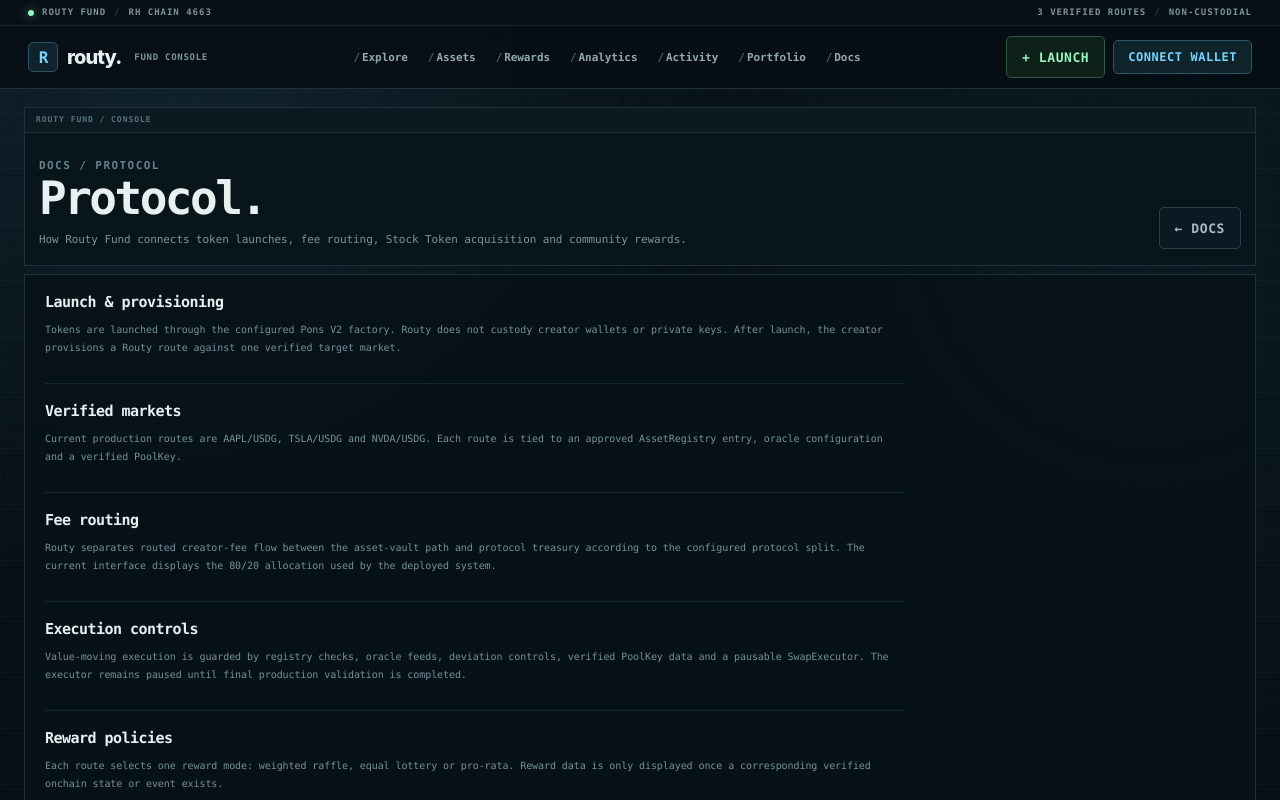
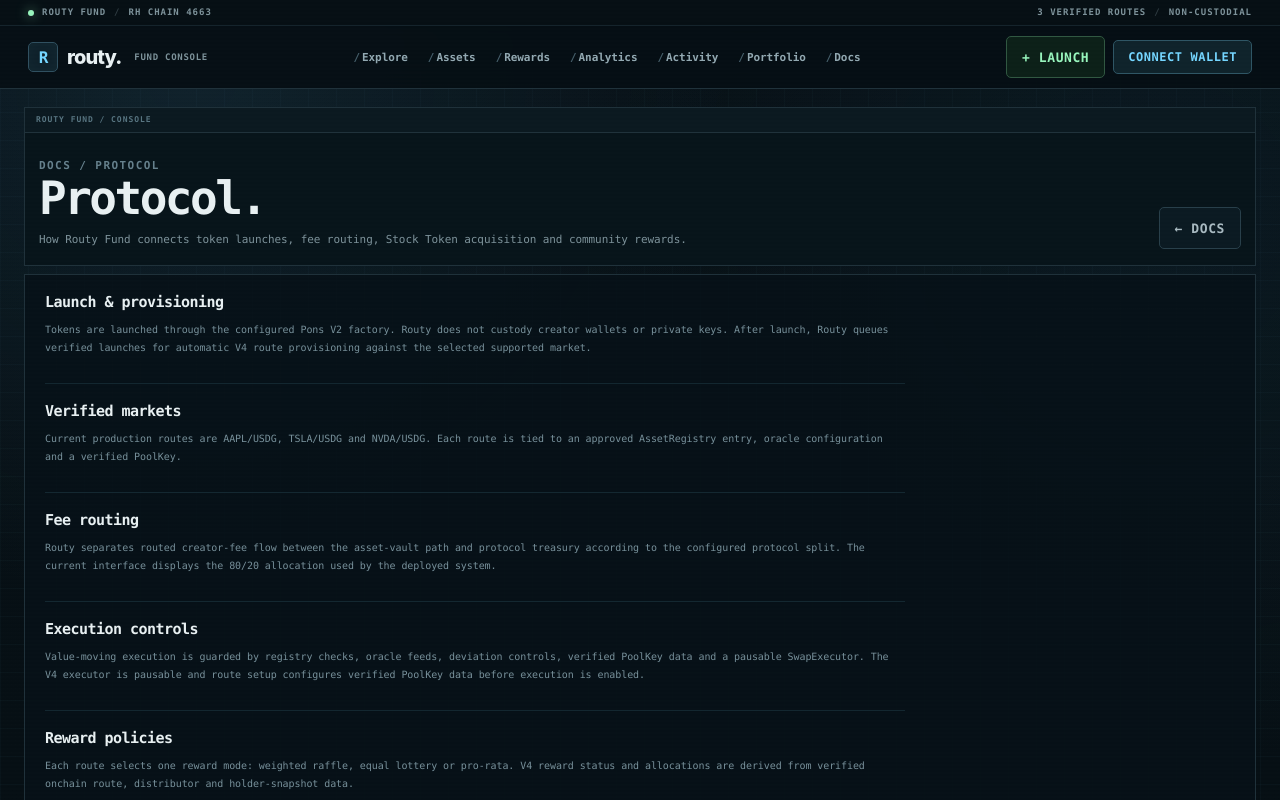
Before and after one commit to RoutyFund/Routy-Fund, a Next.js app: page /docs/protocol in a window 1280 px wide. Shown: the top 800 px of the page. Built offline with nearby package versions, Linux system fonts and the light colour scheme; no server answers.

Commit message:
docs: align protocol documentation with automatic V4 flow

```diff
--- a/src/app/docs/protocol/page.tsx
+++ b/src/app/docs/protocol/page.tsx
@@ -2,10 +2,10 @@ import Nav from "@/components/Nav";
 export default function ProtocolDocs(){return <main className="shell"><Nav/><div className="wrap console-page">
 <header className="page-head"><div className="page-head-copy"><span className="eyebrow">Docs / protocol</span><h1>Protocol.</h1><p className="lead">How Routy Fund connects token launches, fee routing, Stock Token acquisition and community rewards.</p></div><a className="secondary" href="/docs">← Docs</a></header>
 <section className="section"><div className="terminal-doc-article">
-<h2 id="launch">Launch & provisioning</h2><p>Tokens are launched through the configured Pons V2 factory. Routy does not custody creator wallets or private keys. After launch, the creator provisions a Routy route against one verified target market.</p>
+<h2 id="launch">Launch & provisioning</h2><p>Tokens are launched through the configured Pons V2 factory. Routy does not custody creator wallets or private keys. After launch, Routy queues verified launches for automatic V4 route provisioning against the selected supported market.</p>
 <h2>Verified markets</h2><p>Current production routes are AAPL/USDG, TSLA/USDG and NVDA/USDG. Each route is tied to an approved AssetRegistry entry, oracle configuration and a verified PoolKey.</p>
 <h2>Fee routing</h2><p>Routy separates routed creator-fee flow between the asset-vault path and protocol treasury according to the configured protocol split. The current interface displays the 80/20 allocation used by the deployed system.</p>
-<h2>Execution controls</h2><p>Value-moving execution is guarded by registry checks, oracle feeds, deviation controls, verified PoolKey data and a pausable SwapExecutor. The executor remains paused until final production validation is completed.</p>
-<h2 id="rewards">Reward policies</h2><p>Each route selects one reward mode: weighted raffle, equal lottery or pro-rata. Reward data is only displayed once a corresponding verified onchain state or event exists.</p>
+<h2>Execution controls</h2><p>Value-moving execution is guarded by registry checks, oracle feeds, deviation controls, verified PoolKey data and a pausable SwapExecutor. The V4 executor is pausable and route setup configures verified PoolKey data before execution is enabled.</p>
+<h2 id="rewards">Reward policies</h2><p>Each route selects one reward mode: weighted raffle, equal lottery or pro-rata. V4 reward status and allocations are derived from verified onchain route, distributor and holder-snapshot data.</p>
 <h2>Data policy</h2><p>Routy intentionally avoids fabricated market cap, volume, fee, reward or claim balances. Empty or unavailable metrics remain blank until a reliable source exists.</p>
 </div></section></div></main>}
```
